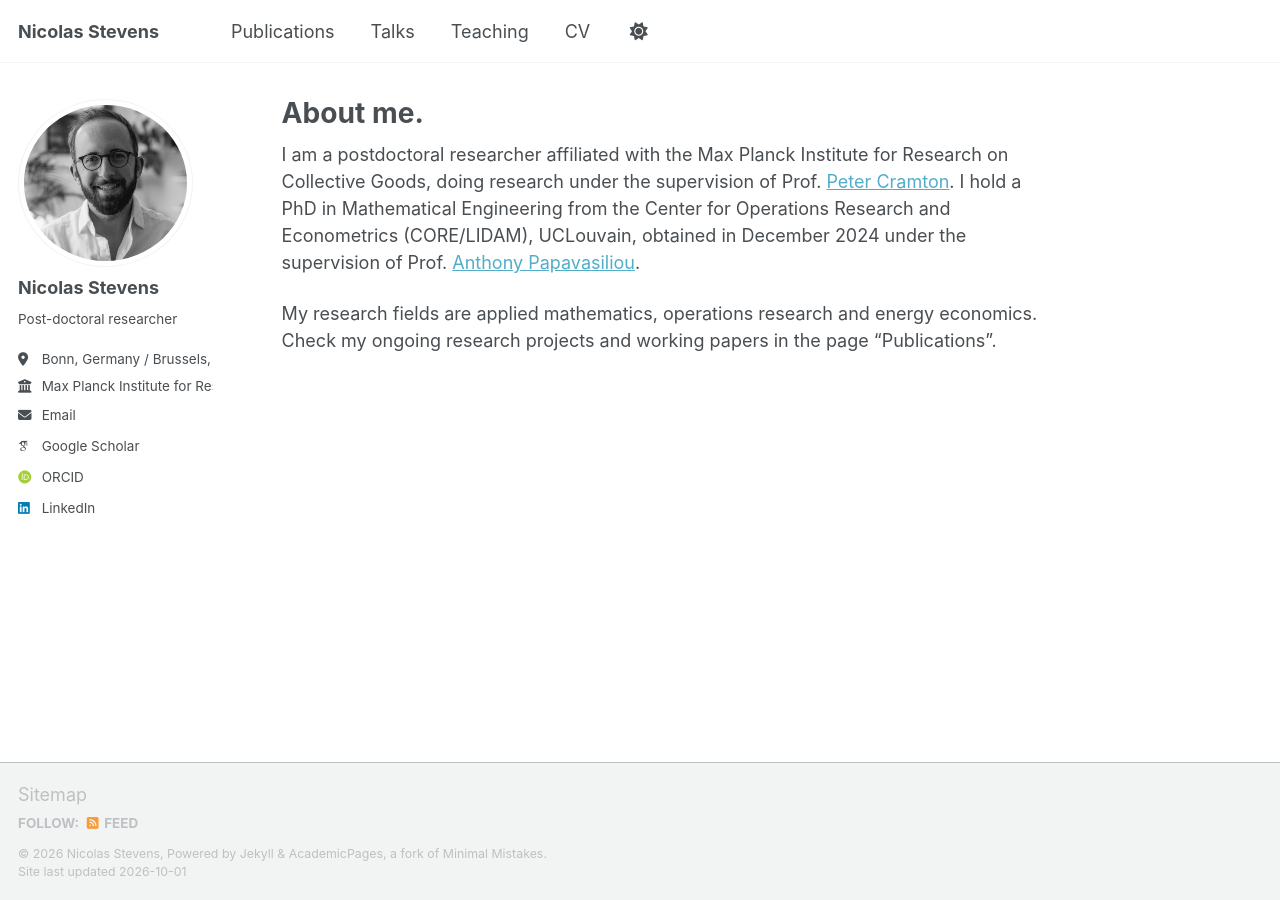
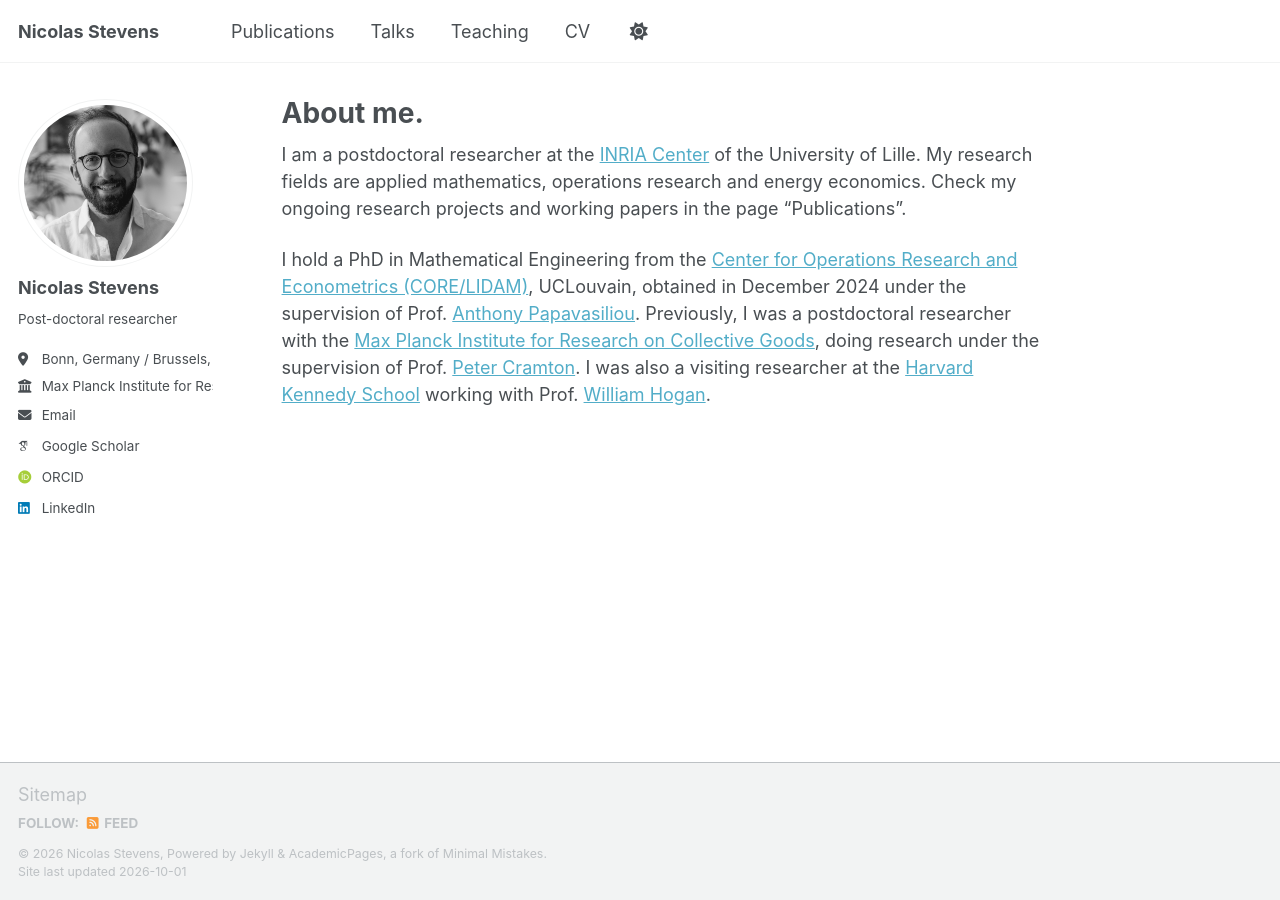
Before and after one commit to NicolasStevens/NicolasStevens.github.io, a Jekyll site: the page built from _pages/about.md, in a window 1280 px wide. Built offline with Jekyll 4.4.1, drawn with Linux system fonts in a browser that asks for light colours; some web fonts are replaced; a script that is not in the unit is left out.

Commit message:
Update about.md

```diff
--- a/_pages/about.md
+++ b/_pages/about.md
@@ -7,7 +7,7 @@ redirect_from:
   - /about.html
 ---
 
-I am a postdoctoral researcher affiliated with the Max Planck Institute for Research on Collective Goods, doing research under the supervision of Prof. [Peter Cramton](https://cramton.umd.edu/).
-I hold a PhD in Mathematical Engineering from the Center for Operations Research and Econometrics (CORE/LIDAM), UCLouvain, obtained in December 2024 under the supervision of Prof. [Anthony Papavasiliou](https://ap-rg.eu/).
+I am a postdoctoral researcher at the [INRIA Center](https://www.inria.fr/en) of the University of Lille. My research fields are applied mathematics, operations research and energy economics. Check my ongoing research projects and working papers in the page "Publications".
 
-My research fields are applied mathematics, operations research and energy economics. Check my ongoing research projects and working papers in the page "Publications".
+I hold a PhD in Mathematical Engineering from the [Center for Operations Research and Econometrics (CORE/LIDAM)](https://uclouvain.be/en/research-institutes/lidam/core), UCLouvain, obtained in December 2024 under the supervision of Prof. [Anthony Papavasiliou](https://ap-rg.eu/).
+Previously, I was a postdoctoral researcher with the [Max Planck Institute for Research on Collective Goods](https://www.econ.mpg.de/), doing research under the supervision of Prof. [Peter Cramton](https://cramton.umd.edu/). I was also a visiting researcher at the [Harvard Kennedy School](https://www.hks.harvard.edu/) working with Prof. [William Hogan](https://whogan.scholars.harvard.edu/).
```
